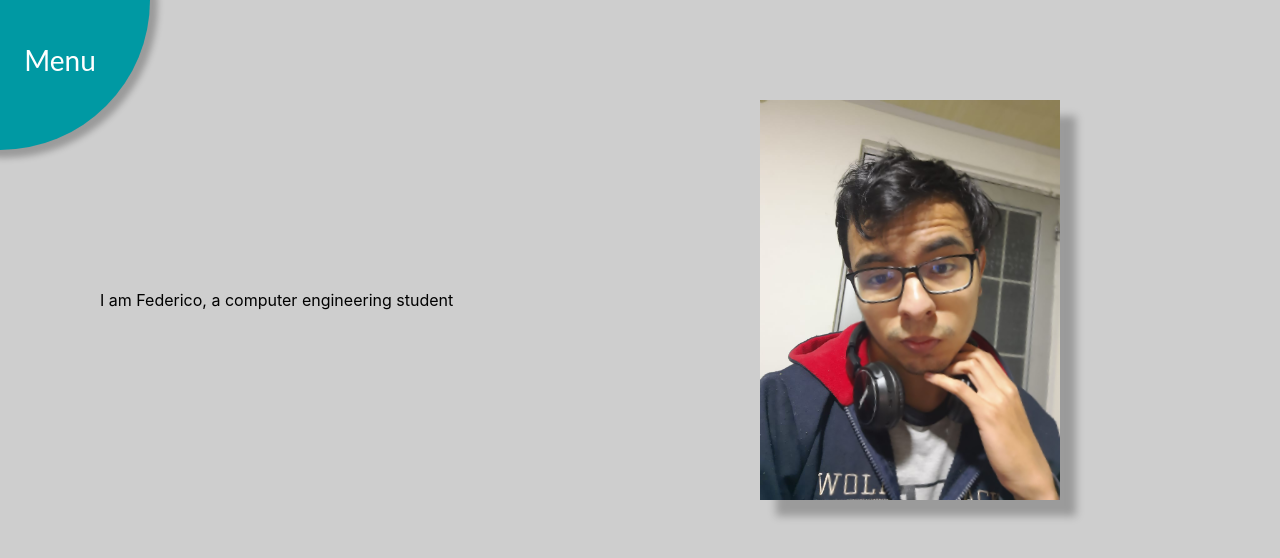
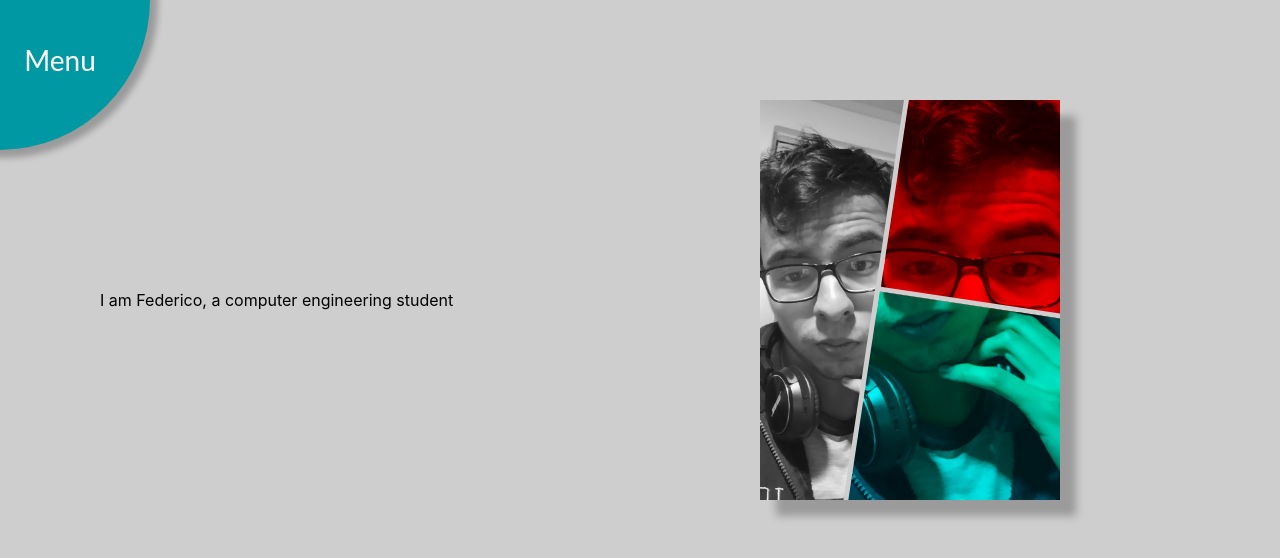
Before and after one commit to feder240516/personal-page, a React (Create React App) app: page / in a window 1280 px wide. Shown: the top 558 px of the page. Built offline with nearby package versions, Linux system fonts and the light colour scheme.

Commit message:
first try to make photo animations adjusted to size

```diff
--- a/src/components/Photo/index.jsx
+++ b/src/components/Photo/index.jsx
@@ -2,26 +2,28 @@ import React from 'react';
 import personalPhoto from '../../assets/img/foto personal.jpg';
 import './style.scss';
 
+// https://stackoverflow.com/a/63942277 para pasar el efecto a movil.
+
 export default function Photo() {
   return (
     <div className="photo-wrapper">
-      <img id="original-photo" src={personalPhoto} alt="Foto de Federico Reina" height="400" width="300" />
+      <img id="original-photo" src={personalPhoto} alt="Foto de Federico Reina" />
       <div id="bw-wrapper" className="img-filter-wrapper animated-props">
         <div className="wrapped-wrapper">
           <div id="bw-placeholder" className="img-placeholder animated-props" />
-          <img id="bw-filter" className="img-filter animated-props" src={personalPhoto} alt="Foto de Federico Reina" height="400" width="300" />
+          <img id="bw-filter" className="img-filter animated-props" src={personalPhoto} alt="Foto de Federico Reina" />
         </div>
       </div>
       <div id="red-wrapper" className="img-filter-wrapper animated-props">
         <div className="wrapped-wrapper">
           <div id="red-placeholder" className="img-placeholder animated-props" />
-          <img id="red-filter" className="img-filter animated-props" src={personalPhoto} alt="Foto de Federico Reina" height="400" width="300" />
+          <img id="red-filter" className="img-filter animated-props" src={personalPhoto} alt="Foto de Federico Reina" />
         </div>
       </div>
       <div id="teal-wrapper" className="img-filter-wrapper animated-props">
         <div className="wrapped-wrapper">
           <div id="teal-placeholder" className="img-placeholder animated-props" />
-          <img id="teal-filter" className="img-filter animated-props" src={personalPhoto} alt="Foto de Federico Reina" height="400" width="300" />
+          <img id="teal-filter" className="img-filter animated-props" src={personalPhoto} alt="Foto de Federico Reina" />
         </div>
       </div>
     </div>
--- a/src/components/Photo/style.scss
+++ b/src/components/Photo/style.scss
@@ -1,16 +1,20 @@
 $photo-width: 300px;
 
+@function normalize($val) {
+  @return $photo-width * $val / 300px;
+}
+
 $default-transform: translate(0, 0) rotate(0) scale(1);
-$default-red-wrapper-transform: translate(120px, -160px) rotate(8.53deg) scale(1);
-$red-wrapper-transform: translate(176px, -200px) rotate(8.53deg) scale(1.2);
-$default-red-filter-transform: translate(-95px, 176px) rotate(-8.53deg) scale(1);
-$red-filter-transform: translate(-80px, 183px) rotate(2deg) scale(1.3);
-$bw-wrapper-transform: translate(-$photo-width * 210 / 300, 0) rotate(8.53deg) scale(1.2);
-$bw-filter-transform: translate($photo-width * 100 / 300, -$photo-width * 20 / 300) rotate(-8.53deg) scale(0.9);
-$default-teal-wrapper-transform: translate(63px, 220px) rotate(8.53deg) scale(1);
-$teal-wrapper-transform: translate(108px, 250px) rotate(8.53deg) scale(1.2);
-$default-teal-filter-transform: translate(-95px, -208px) rotate(-8.53deg) scale(1);
-$teal-filter-transform: translate(-144px, -226px) rotate(-21deg) scale(1.3);
+$default-red-wrapper-transform: translate(normalize(120px), normalize(-160px)) rotate(8.53deg) scale(1);
+$red-wrapper-transform: translate(normalize(176px), normalize(-200px)) rotate(8.53deg) scale(1.2);
+$default-red-filter-transform: translate(normalize(-95px), normalize(176px)) rotate(-8.53deg) scale(1);
+$red-filter-transform: translate(normalize(-80px), normalize(183px)) rotate(2deg) scale(1.3);
+$bw-wrapper-transform: translate(normalize(-210px), normalize(0px)) rotate(8.53deg) scale(1.2);
+$bw-filter-transform: translate(normalize(100px), normalize(-20px)) rotate(-8.53deg) scale(0.9);
+$default-teal-wrapper-transform: translate(normalize(63px), normalize(220px)) rotate(8.53deg) scale(1);
+$teal-wrapper-transform: translate(normalize(108px), normalize(250px)) rotate(8.53deg) scale(1.2);
+$default-teal-filter-transform: translate(normalize(-95px), normalize(-208px)) rotate(-8.53deg) scale(1);
+$teal-filter-transform: translate(normalize(-144px), normalize(-226px)) rotate(-21deg) scale(1.3);
 
 
 
@@ -23,12 +27,44 @@ $teal-filter-transform: translate(-144px, -226px) rotate(-21deg) scale(1.3);
   overflow: hidden;
   position: relative;
   box-shadow: 16px 16px 8px rgba(0,0,0,0.25);
+  &:hover {
+    #bw-wrapper {
+      transform: $default-transform;
+      border-width: 0;
+    }
+    #bw-filter {
+      transform: $default-transform;
+      filter: grayscale(0);
+    }
+    #red-wrapper {
+      transform: $default-red-wrapper-transform;
+      border-width: 0;
+    }
+    #red-filter {
+      transform: $default-red-filter-transform;
+    }
+    #red-placeholder {
+      background-color: #ff000000
+    }
+    #teal-wrapper {
+      transform: $default-teal-wrapper-transform;
+      border-width: 0;
+    }
+    #teal-filter {
+      transform: $default-teal-filter-transform;
+    }
+    #teal-placeholder {
+      background-color: #00ffff00
+    }
+  }
 }
 
 #original-photo {
   position: relative;
   left: 0;
   top: 0;
+  width: $photo-width;
+  height: $photo-width * 4 / 3;
 }
 
 .img-filter-wrapper {
@@ -41,10 +77,17 @@ $teal-filter-transform: translate(-144px, -226px) rotate(-21deg) scale(1.3);
   box-sizing: border-box;
 }
 
+.img-filter {
+  width: $photo-width;
+  height: $photo-width * 4 / 3;
+}
+
 .animated-props {
   animation-iteration-count: infinite;
   animation-duration: 6s;
   transform-origin: center;
+  transition: all 1s ease,
+              border-width 0.5s ease-in;
 }
 
 @keyframes img-fiter-keyframes {
@@ -73,7 +116,9 @@ $teal-filter-transform: translate(-144px, -226px) rotate(-21deg) scale(1.3);
   left: 0;
   top: 0;
   overflow: hidden;
-  animation-name: bw-wrapper-keyframes;
+  transform: $bw-wrapper-transform;
+  border-width: normalize(4px);
+  // animation-name: bw-wrapper-keyframes;
 }
 
 #bw-filter {
@@ -81,8 +126,9 @@ $teal-filter-transform: translate(-144px, -226px) rotate(-21deg) scale(1.3);
   transform-origin: center;
   left: 0;
   top: 0;
-  // filter: grayscale(100%);
-  animation-name: bw-filter-keyframes;
+  filter: grayscale(100%);
+  transform: $bw-filter-transform;
+  // animation-name: bw-filter-keyframes;
 }
 
 #red-wrapper {
@@ -90,7 +136,9 @@ $teal-filter-transform: translate(-144px, -226px) rotate(-21deg) scale(1.3);
   left: 0;
   top: 0;
   overflow: hidden;
-  animation-name: red-wrapper-keyframes;
+  transform: $red-wrapper-transform;
+  border-width: normalize(4px);
+  // animation-name: red-wrapper-keyframes;
 }
 
 #red-filter {
@@ -99,13 +147,15 @@ $teal-filter-transform: translate(-144px, -226px) rotate(-21deg) scale(1.3);
   left: 0;
   top: 0;
   mix-blend-mode: darken;
-  animation-name: red-filter-keyframes;
+  transform: $red-filter-transform;
+  // animation-name: red-filter-keyframes;
 }
 
 #red-placeholder {
   mix-blend-mode: darken;
   z-index: 100;
-  animation-name: red-placeholder-keyframes;
+  background-color: #ff0000
+  // animation-name: red-placeholder-keyframes;
 }
 
 #teal-wrapper {
@@ -113,16 +163,19 @@ $teal-filter-transform: translate(-144px, -226px) rotate(-21deg) scale(1.3);
   left: 0;
   top: 0;
   overflow: hidden;
-  animation-name: teal-wrapper-keyframes;
+  // animation-name: teal-wrapper-keyframes;
+  transform: $teal-wrapper-transform;
+  border-width: normalize(4px);
 }
 
 #teal-filter {
   position: absolute;
-  animation-name: teal-filter-keyframes;
+  // animation-name: teal-filter-keyframes;
   transform-origin: center;
   left: 0;
   top: 0;
   mix-blend-mode: darken;
+  transform: $teal-filter-transform;
 }
 
 #teal-placeholder {
@@ -130,7 +183,7 @@ $teal-filter-transform: translate(-144px, -226px) rotate(-21deg) scale(1.3);
   background-color: #00FFFF;
   mix-blend-mode: darken;
   z-index: 100;
-  animation-name: teal-placeholder-keyframes;
+  // animation-name: teal-placeholder-keyframes;
 }
 
 @keyframes red-wrapper-keyframes {
@@ -146,11 +199,11 @@ $teal-filter-transform: translate(-144px, -226px) rotate(-21deg) scale(1.3);
   }
   25% {
     transform: $red-wrapper-transform;
-    border-width: 4px;
+    border-width: normalize(4px);
   }
   75% {
     transform: $red-wrapper-transform;
-    border-width: 4px;
+    border-width: normalize(4px);
   }
   82% {
     border-width: 0;
@@ -225,11 +278,11 @@ $teal-filter-transform: translate(-144px, -226px) rotate(-21deg) scale(1.3);
   }
   25% {
     transform: $bw-wrapper-transform;
-    border-width: 4px;
+    border-width: normalize(4px);
   }
   75% {
     transform: $bw-wrapper-transform;
-    border-width: 4px;
+    border-width: normalize(4px);
   }
   82% {
     border-width: 0;
@@ -284,11 +337,11 @@ $teal-filter-transform: translate(-144px, -226px) rotate(-21deg) scale(1.3);
   }
   25% {
     transform: $teal-wrapper-transform;
-    border-width: 4px;
+    border-width: normalize(4px);
   }
   75% {
     transform: $teal-wrapper-transform;
-    border-width: 4px;
+    border-width: normalize(4px);
   }
   82% {
     border-width: 0;
```
